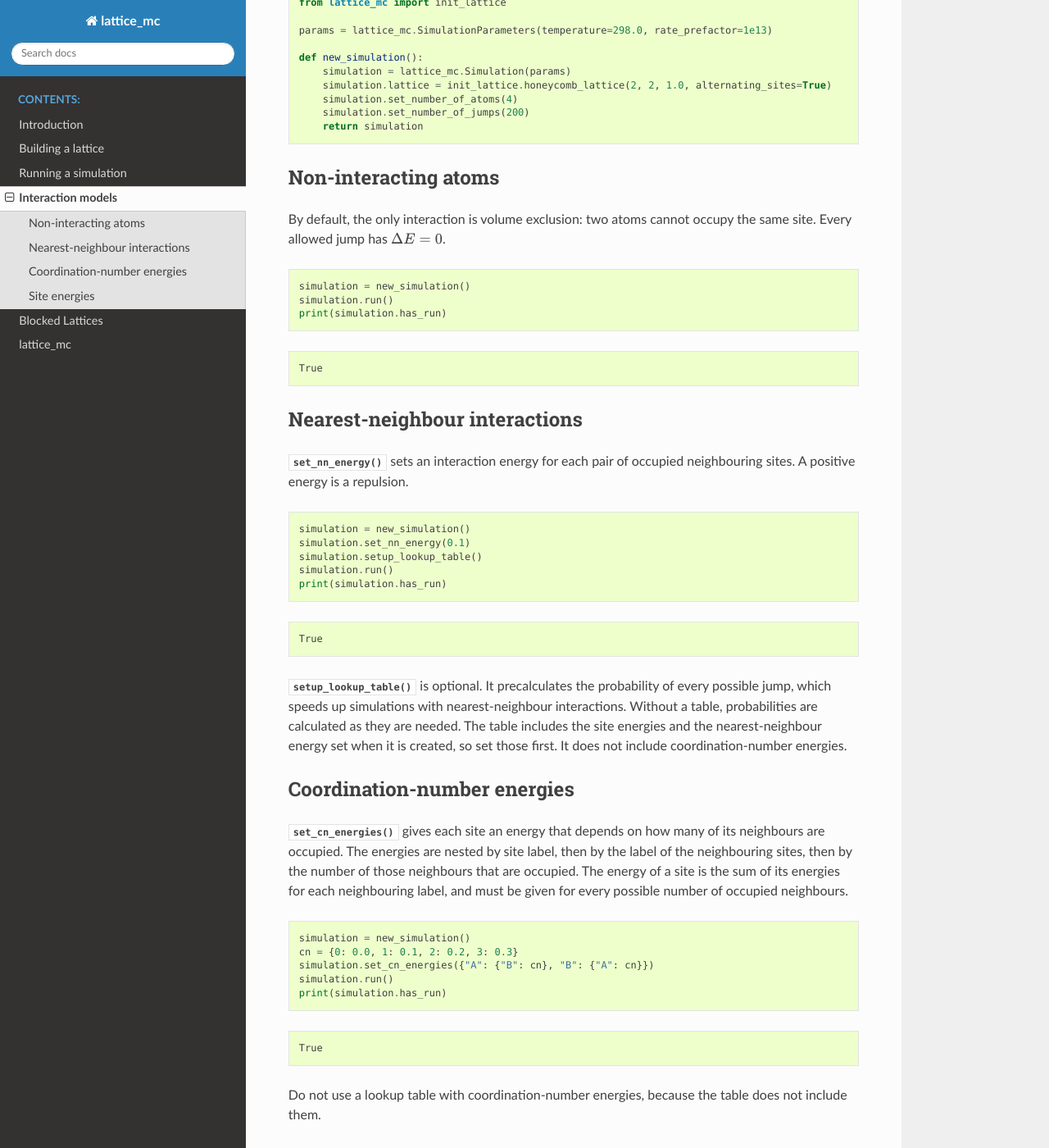
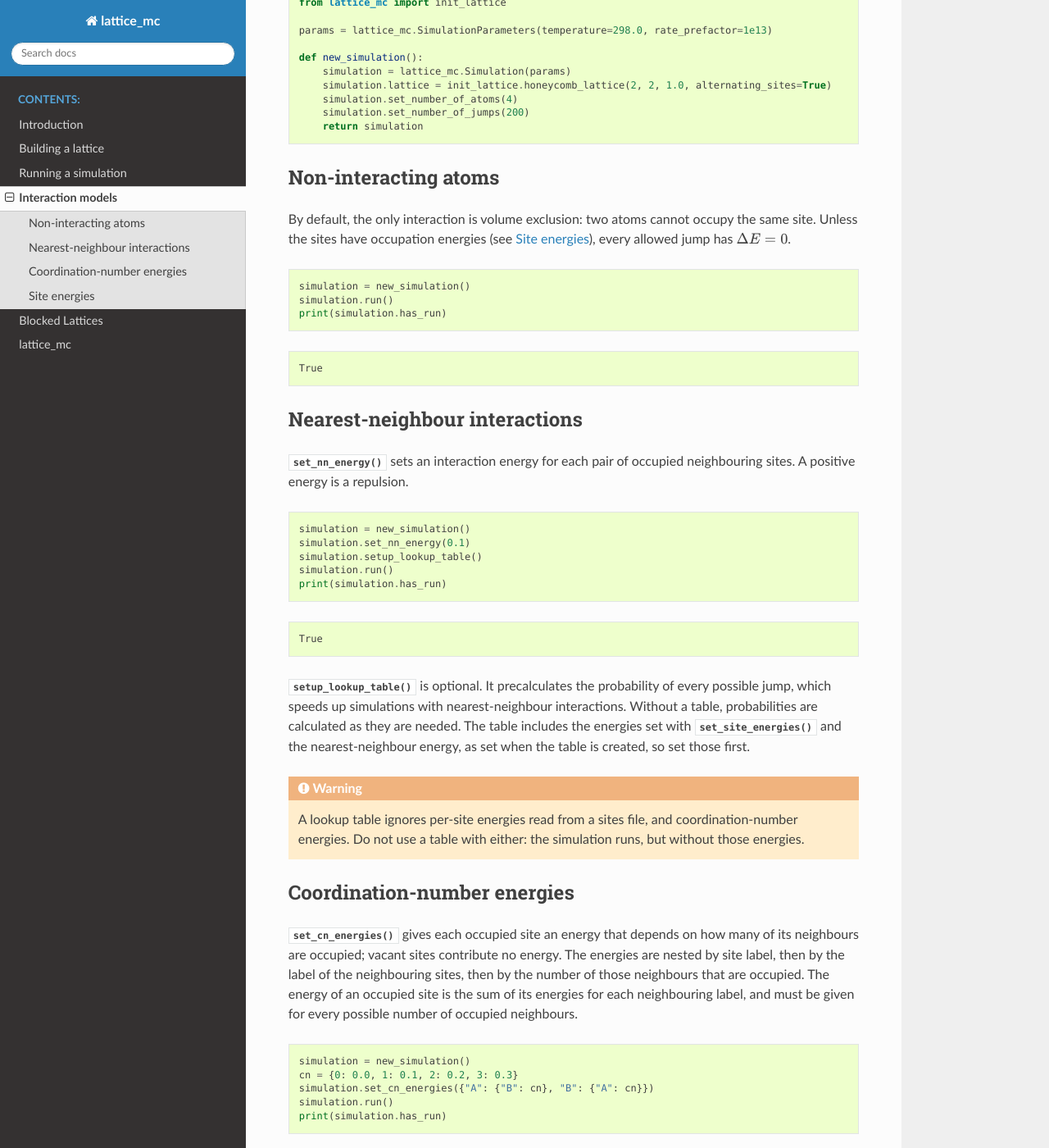
Before and after one commit to bjmorgan/lattice_mc, a Sphinx documentation site: the page built from docs/source/interaction_models.rst, in a window 1280 px wide and 1400 px high, scrolled down 475 px. Shown: the whole window at 82% size. Built offline with Sphinx 7.4.7 and the Read the Docs theme 3.1.0, drawn with Linux system fonts in a browser that asks for light colours; some of the changed text lies outside the part shown.

Commit message:
Clarify lookup table limits, coordination-number energies, DATA_DIR and reset in the user guide

```diff
--- a/docs/source/building_lattices.rst
+++ b/docs/source/building_lattices.rst
@@ -85,7 +85,9 @@ Each block gives:
     0.0.
 
 Lines within a block can be in any order. The cell lengths are given separately. Set
-the z cell length to 0 for a two-dimensional lattice:
+the z cell length to 0 for a two-dimensional lattice. In this example, ``DATA_DIR`` is
+the directory that holds the file; replace the path with the location of your own
+sites file:
 
 .. testcode::
 
--- a/docs/source/interaction_models.rst
+++ b/docs/source/interaction_models.rst
@@ -37,7 +37,8 @@ Non-interacting atoms
 ---------------------
 
 By default, the only interaction is volume exclusion: two atoms cannot occupy the
-same site. Every allowed jump has :math:`\Delta E = 0`.
+same site. Unless the sites have occupation energies (see `Site energies`_), every
+allowed jump has :math:`\Delta E = 0`.
 
 .. testcode::
 
@@ -70,19 +71,25 @@ each pair of occupied neighbouring sites. A positive energy is a repulsion.
 :meth:`~lattice_mc.simulation.Simulation.setup_lookup_table` is optional. It
 precalculates the probability of every possible jump, which speeds up simulations
 with nearest-neighbour interactions. Without a table, probabilities are calculated
-as they are needed. The table includes the site energies and the nearest-neighbour
-energy set when it is created, so set those first. It does not include
-coordination-number energies.
+as they are needed. The table includes the energies set with
+:meth:`~lattice_mc.simulation.Simulation.set_site_energies` and the nearest-neighbour
+energy, as set when the table is created, so set those first.
+
+.. warning::
+
+    A lookup table ignores per-site energies read from a sites file, and
+    coordination-number energies. Do not use a table with either: the simulation runs,
+    but without those energies.
 
 Coordination-number energies
 ----------------------------
 
-:meth:`~lattice_mc.simulation.Simulation.set_cn_energies` gives each site an energy
-that depends on how many of its neighbours are occupied. The energies are nested by
-site label, then by the label of the neighbouring sites, then by the number of those
-neighbours that are occupied. The energy of a site is the sum of its energies for each
-neighbouring label, and must be given for every possible number of occupied
-neighbours.
+:meth:`~lattice_mc.simulation.Simulation.set_cn_energies` gives each occupied site
+an energy that depends on how many of its neighbours are occupied; vacant sites
+contribute no energy. The energies are nested by site label, then by the label of the
+neighbouring sites, then by the number of those neighbours that are occupied. The
+energy of an occupied site is the sum of its energies for each neighbouring label, and
+must be given for every possible number of occupied neighbours.
 
 .. testcode::
 
@@ -96,8 +103,7 @@ neighbours.
 
     True
 
-Do not use a lookup table with coordination-number energies, because the table does
-not include them.
+Do not use a lookup table with coordination-number energies (see the warning above).
 
 Site energies
 -------------
@@ -118,4 +124,5 @@ given label an occupation energy. Here ``'B'`` sites are 0.1 eV less favourable
     True
 
 Site energies can also be given per site in a sites file (see
-:doc:`building_lattices`).
+:doc:`building_lattices`). Do not use a lookup table with energies from a sites file
+(see the warning above).
--- a/docs/source/running_simulations.rst
+++ b/docs/source/running_simulations.rst
@@ -92,7 +92,10 @@ from their random starting positions, and are not included in the results.
     equilibrated.run()
 
 :meth:`~lattice_mc.simulation.Simulation.reset` sets the time and the atom
-displacements back to zero, leaving the atoms where they are.
+displacements back to zero, leaving the atoms where they are. Call
+:meth:`~lattice_mc.simulation.Simulation.run` again before reading the results: after a
+reset, the diffusion coefficients and correlation factors cannot be calculated until
+time has passed. A second run continues from the current atom positions.
 
 Results
 -------
```
